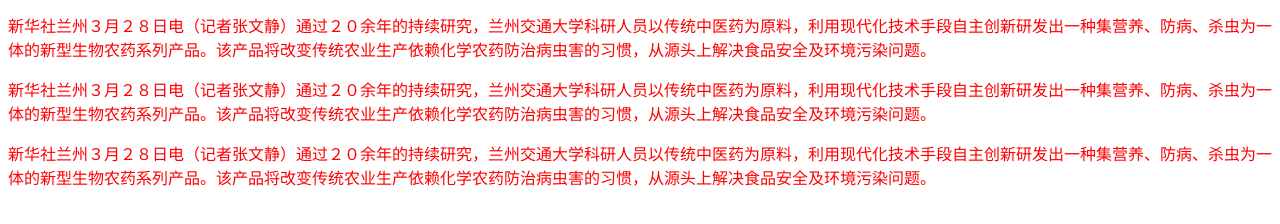
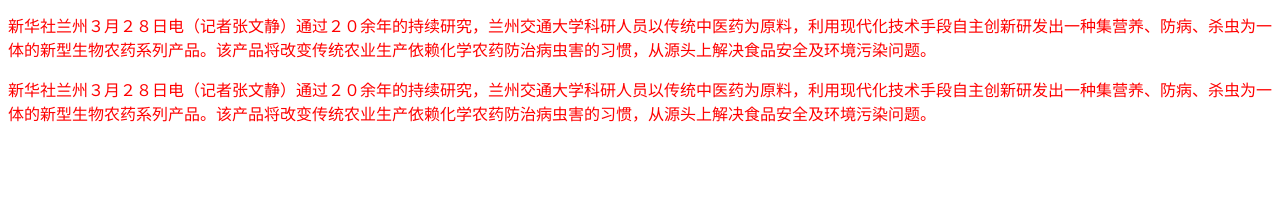
Before and after one commit to selina1234/selina1234.github.io, a plain HTML site: page index.html in a window 1280 px wide. Shown: the part 140-364 px from the top of the page. Drawn offline with Linux system fonts and the light colour scheme.

```diff
--- a/index.html
+++ b/index.html
@@ -16,8 +16,6 @@
     </p>
     <p>新华社兰州３月２８日电（记者张文静）通过２０余年的持续研究，兰州交通大学科研人员以传统中医药为原料，利用现代化技术手段自主创新研发出一种集营养、防病、杀虫为一体的新型生物农药系列产品。该产品将改变传统农业生产依赖化学农药防治病虫害的习惯，从源头上解决食品安全及环境污染问题。
     </p>
-    <p>新华社兰州３月２８日电（记者张文静）通过２０余年的持续研究，兰州交通大学科研人员以传统中医药为原料，利用现代化技术手段自主创新研发出一种集营养、防病、杀虫为一体的新型生物农药系列产品。该产品将改变传统农业生产依赖化学农药防治病虫害的习惯，从源头上解决食品安全及环境污染问题。
-    </p>
 </body>
 
 </html>
```
